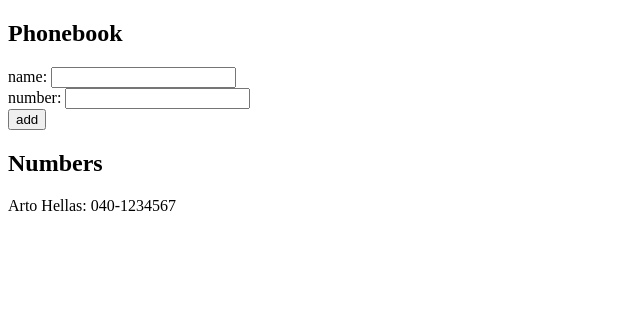
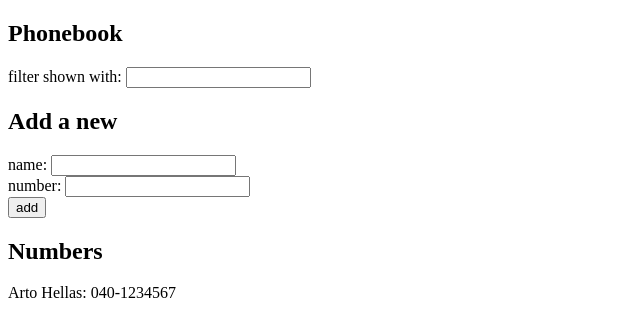
Before and after one commit to rmmaker/fullstackopen, a React (Vite) app in the folder part2/phonebook/: page / in a window 1280 px wide. Shown: the top 336 px of the page, without its empty margins (0-640 px from the left). Built offline with nearby package versions, Linux system fonts and the light colour scheme.

Commit message:
Implement a search field that can be used to filter the list of people by name

```diff
--- a/part2/phonebook/src/App.jsx
+++ b/part2/phonebook/src/App.jsx
@@ -7,6 +7,7 @@
   ]);
   const [newName, setNewName] = useState("");
   const [newNumber, setNewNumber] = useState("");
+  const [filterName, setFilterName] = useState("");
 
   const addNewPerson = (event) => {
     event.preventDefault();
@@ -36,9 +37,22 @@
     setNewNumber(event.target.value);
   };
 
+  const handleFilterChange = (event) => {
+    setFilterName(event.target.value);
+  };
+
+  const personsToShow = persons.filter((person) =>
+    person.name.toLowerCase().includes(filterName.toLowerCase()),
+  );
+
   return (
     <>
       <h2>Phonebook</h2>
+      <div>
+        filter shown with:{" "}
+        <input value={filterName} onChange={handleFilterChange} />
+      </div>
+      <h2>Add a new</h2>
       <form onSubmit={addNewPerson}>
         <div>
           name: <input value={newName} onChange={handleNewNameChange} />
@@ -52,7 +66,7 @@
       </form>
       <h2>Numbers</h2>
       <ul style={{ listStyle: "none", paddingLeft: 0 }}>
-        {persons.map((person) => (
+        {personsToShow.map((person) => (
           <Person key={person.name} person={person} />
         ))}
       </ul>
```
